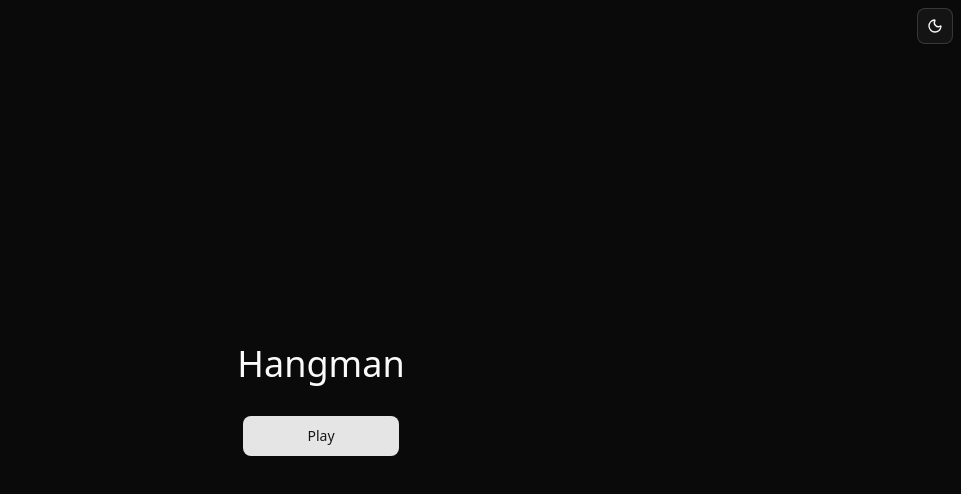
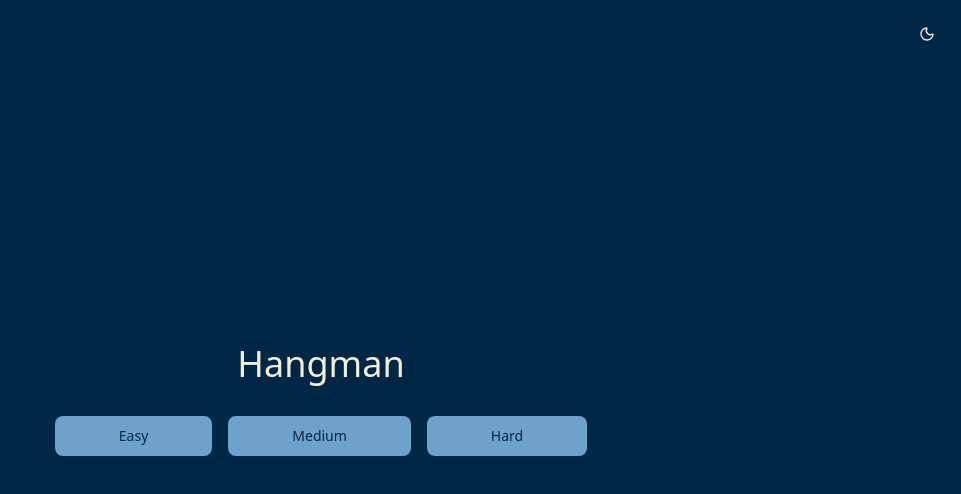
Before and after one commit to Aditya81018/Hangman-AI, a React (Vite) app: page / in a window 1280 px wide. Shown: the top 494 px of the page, without its empty margins (319-1280 px from the left). Built offline with nearby package versions, Linux system fonts and the light colour scheme.

Commit message:
add styling and loading screen

```diff
--- a/src/components/mode-toggle.tsx
+++ b/src/components/mode-toggle.tsx
@@ -11,9 +11,9 @@ export function ModeToggle() {
   }
   return (
     <Button
-      variant="outline"
+      variant="ghost"
       size="icon"
-      className="fixed top-2 right-2"
+      className="fixed top-4 right-4"
       onClick={toggleTheme}
     >
       <Sun className="h-[1.2rem] w-[1.2rem] scale-100 rotate-0 transition-all dark:scale-0 dark:-rotate-90" />
--- a/src/data/words.json
+++ b/src/data/words.json
@@ -1,60 +1,30 @@
-[
+{
+  "easy": [
     "cat","dog","sun","moon","tree","book","game","fish","ball","star",
     "car","cup","hat","ice","egg","bed","map","pen","key","toy",
     "bat","cow","pig","ant","bee","owl","fox","rat","jar","box",
-
-  "apple","grape","lemon","peach","mango","chair","table","house","light","water",
-  "plant","music","river","horse","sheep","zebra","camel","tiger","panda","eagle",
-  "whale","shark","otter","mouse","snake","koala","frog","crab","snail","wolf",
-  "lion","duck","goat","deer","bear","clam","seal","hawk","lynx","bull",
-
+    "apple","grape","lemon","peach","mango","pear","milk","rain","snow","wind",
+    "sand","rock","ship","boat","kite","duck","frog","lion","bear","wolf",
+    "hi","yes","no","ok","hello","good","bye","love","fun","play",
+    "hot day","big cat","red car","blue sky","fast dog","green tree","jump rope","ice cream","sun set","good job"
+  ],
+  "medium": [
     "purple","monkey","banana","rocket","castle","planet","window","guitar","summer","desert",
     "forest","spider","school","dragon","turtle","orange","silver","bridge","pirate","island",
-  "wizard","fairy","parrot","rabbit","donkey","jungle","circus","butter","honey","bread",
-  "garden","flower","market","letter","pencil","eraser","mirror","bucket","candle","knife",
-
-  "elephant","computer","mountain","backpack","dinosaur","hospital","triangle","football","waterfall","strawberry",
-  "adventure","volcano","treasure","butterfly","chocolate","telescope","crocodile","astronaut","rectangle","knowledge",
-  "snowflake","birthday","railroad","airport","teacher","student","library","science","monster","pumpkin",
-  "lantern","holiday","picture","bridge","ladder","rocketship","necklace","diamond","emerald","sapphire",
-
+    "wizard","fairy","parrot","rabbit","donkey","jungle","circus","garden","flower","market",
+    "elephant","computer","mountain","backpack","dinosaur","hospital","triangle","football","pumpkin","holiday",
+    "teacher","student","library","science","pencil","eraser","mirror","candle","ladder","bucket",
+    "bottle","camera","soccer","winter","spring","autumn","violin","circus tent","birthday","railroad","airport",
+    "airplane","painter","driver","singer","dancer","pirate ship","secret room","good luck","best friend","happy day",
+    "sweet home","movie time","rainy day","big dream","new game","high score","fun time"
+  ],
+  "hard": [
     "encyclopedia","chandelier","labyrinth","xylophone","rhinoceros","subterranean","holographic","microorganism","metamorphosis","kaleidoscope",
     "anthropologist","crystallize","fluorescent","incalculable","picturesque","extraordinary","unbelievable","transformation","illustration","mathematics",
-  "architecture","engineering","experiment","technology","philosophy","electricity","revolution","civilization","imagination","navigation",
-  "algorithm","database","programmer","interface","protocol","cyberspace","encryption","satellite","galaxy","asteroid",
-
-  "environment","university","celebration","supermarket","population","information","government","generation","biological","historical",
-  "temperature","atmosphere","adrenaline","helicopter","translation","investigate","consequence","complicated","recreation","dictionary",
-  "literature","restaurant","vegetarian","photograph","television","democracy","education","transportation","communication","independent",
-  "mountaineer","explorer","scientist","astronomy","astronautics","chemistry","physics","geology","biology","anatomy",
-
-  "magnificent","astronomy","exploration","reflection","creativity","mysterious","scientific","microscope","laboratory","orchestra",
-  "basketball","swimming","baseball","volleyball","champion","electrician","carpenter","engineer","mechanic","firefighter",
-  "puzzle","riddle","mystery","climate","weather","storm","tornado","hurricane","earthquake","tsunami",
-  "festival","costume","shadow","lantern","carnival","parade","balloon","confetti","statue","temple",
-
-  "pharaoh","pyramid","sphinx","mummy","treasure","deserted","oasis","hieroglyph","empire","dynasty",
-  "kingdom","palace","fortress","soldier","captain","general","knight","village","citadel","prison",
-  "voyage","sailing","anchor","harbor","compass","piracy","treasure","mermaid","submarine","trident",
-  "octopus","dolphin","seahorse","penguin","albatross","pelican","seagull","narwhal","jellyfish","plankton",
-
-  "theater","curtain","performer","audience","spotlight","costume","makeup","backstage","director","producer",
-  "camera","cinema","episode","documentary","animation","character","villain","dialogue","romance","comedy",
-  "tragedy","fiction","novel","chapter","author","publisher","printer","paperback","hardcover","journal",
-  "magazine","headline","newspaper","editor","columnist","reporter","interview","broadcast","station","satire",
-
-  "planetarium","observatory","constellation","supernova","asteroid","comet","meteor","nebula","galaxy","universe",
-  "gravity","orbit","satellite","spaceship","launchpad","cosmonaut","spacesuit","asterism","blackhole","wormhole",
-  "dimension","parallel","quantum","relativity","particle","neutron","proton","electron","molecule","compound",
-  "voltage","current","circuit","battery","resistor","transistor","magnet","crystal","alloy","radiation",
-
-  "pharmacy","surgery","medicine","vaccine","doctor","patient","nurse","clinic","infection","bacteria",
-  "virus","fungus","disease","injury","fracture","skeleton","muscle","tendon","artery","vein",
-  "oxygen","hydrogen","helium","carbon","nitrogen","sulfur","chlorine","uranium","platinum","titanium",
-  "diamond","ruby","garnet","opal","topaz","jade","quartz","marble","granite","obsidian",
-
-  "continent","country","capital","border","village","region","district","harvest","marketplace","currency",
-  "language","alphabet","syllable","grammar","sentence","paragraph","vocabulary","translation","dialogue","conversation",
-  "friendship","family","marriage","tradition","culture","festival","ceremony","ritual","holiday","vacation",
-  "airplane","journey","ticket","passport","luggage","customs","borderline","embassy","traveler","expedition"
+    "architecture","engineering","experiment","civilization","philosophy","electricity","revolution","imagination","navigation","astronomy",
+    "constellation","supermarket","population","information","government","university","celebration","transportation","communication","independent",
+    "investigator","adventure time","treasure hunt","hidden message","mystery case","detective story","science fiction","outer space","black hole","wormhole",
+    "exploration","reflection","creativity","microscope","laboratory","philosopher","volcano erupt","ancient temple","secret password","haunted house",
+    "parallel world","quantum realm","galactic war","final frontier","lost civilization","forgotten memory","legendary beast","enchanted forest","golden treasure","impossible mission"
   ]
+}
--- a/src/index.css
+++ b/src/index.css
@@ -41,73 +41,114 @@
   --color-sidebar-ring: var(--sidebar-ring);
 }
 
+/* Palette (oklch conversions) */
 :root {
+  --barn-red: oklch(0.321 0.184 29.23); /* #780000 */
+  --fire-brick: oklch(0.501 0.234 29.38); /* #c1121f */
+  --papaya-whip: oklch(0.947 0.034 96.67); /* #fdf0d5 */
+  --prussian-blue: oklch(0.265 0.071 246.75); /* #003049 */
+  --air-superiority-blue: oklch(0.692 0.082 241.57); /* #669bbc */
+
+  /* Theme variables (light) */
   --radius: 0.625rem;
-  --background: oklch(1 0 0);
-  --foreground: oklch(0.145 0 0);
-  --card: oklch(1 0 0);
-  --card-foreground: oklch(0.145 0 0);
-  --popover: oklch(1 0 0);
-  --popover-foreground: oklch(0.145 0 0);
-  --primary: oklch(0.205 0 0);
-  --primary-foreground: oklch(0.985 0 0);
-  --secondary: oklch(0.97 0 0);
-  --secondary-foreground: oklch(0.205 0 0);
-  --muted: oklch(0.97 0 0);
-  --muted-foreground: oklch(0.556 0 0);
-  --accent: oklch(0.97 0 0);
-  --accent-foreground: oklch(0.205 0 0);
-  --destructive: oklch(0.577 0.245 27.325);
-  --border: oklch(0.922 0 0);
-  --input: oklch(0.922 0 0);
-  --ring: oklch(0.708 0 0);
-  --chart-1: oklch(0.646 0.222 41.116);
-  --chart-2: oklch(0.6 0.118 184.704);
-  --chart-3: oklch(0.398 0.07 227.392);
-  --chart-4: oklch(0.828 0.189 84.429);
-  --chart-5: oklch(0.769 0.188 70.08);
-  --sidebar: oklch(0.985 0 0);
-  --sidebar-foreground: oklch(0.145 0 0);
-  --sidebar-primary: oklch(0.205 0 0);
-  --sidebar-primary-foreground: oklch(0.985 0 0);
-  --sidebar-accent: oklch(0.97 0 0);
-  --sidebar-accent-foreground: oklch(0.205 0 0);
-  --sidebar-border: oklch(0.922 0 0);
-  --sidebar-ring: oklch(0.708 0 0);
+
+  --background: var(--papaya-whip);
+  --foreground: var(--prussian-blue);
+
+  --card: var(--papaya-whip);
+  --card-foreground: var(--prussian-blue);
+
+  --popover: var(--papaya-whip);
+  --popover-foreground: var(--prussian-blue);
+
+  --primary: var(--barn-red);
+  --primary-foreground: var(--papaya-whip);
+
+  --secondary: var(--air-superiority-blue);
+  --secondary-foreground: var(--papaya-whip);
+
+  --muted: var(--air-superiority-blue);
+  --muted-foreground: var(--prussian-blue);
+
+  --accent: var(--fire-brick);
+  --accent-foreground: var(--papaya-whip);
+
+  --destructive: var(--fire-brick);
+
+  /* subtle UI surfaces / strokes */
+  --border: var(--air-superiority-blue);
+  --input: oklch(0.692 0.082 241.57 / 0.4); /* softer input fill */
+  --ring: var(--barn-red);
+
+  /* Charts (distinct, spread across palette) */
+  --chart-1: var(--barn-red);
+  --chart-2: var(--fire-brick);
+  --chart-3: var(--prussian-blue);
+  --chart-4: var(--air-superiority-blue);
+  --chart-5: var(--papaya-whip);
+
+  /* Sidebar */
+  --sidebar: var(--papaya-whip);
+  --sidebar-foreground: var(--prussian-blue);
+  --sidebar-primary: var(--barn-red);
+  --sidebar-primary-foreground: var(--papaya-whip);
+  --sidebar-accent: var(--air-superiority-blue);
+  --sidebar-accent-foreground: var(--papaya-whip);
+  --sidebar-border: oklch(0.692 0.082 241.57 / 0.5);
+  --sidebar-ring: var(--barn-red);
 }
 
+/* Dark theme — all same variable names (keeps callers consistent) */
 .dark {
-  --background: oklch(0.145 0 0);
-  --foreground: oklch(0.985 0 0);
-  --card: oklch(0.205 0 0);
-  --card-foreground: oklch(0.985 0 0);
-  --popover: oklch(0.205 0 0);
-  --popover-foreground: oklch(0.985 0 0);
-  --primary: oklch(0.922 0 0);
-  --primary-foreground: oklch(0.205 0 0);
-  --secondary: oklch(0.269 0 0);
-  --secondary-foreground: oklch(0.985 0 0);
-  --muted: oklch(0.269 0 0);
-  --muted-foreground: oklch(0.708 0 0);
-  --accent: oklch(0.269 0 0);
-  --accent-foreground: oklch(0.985 0 0);
-  --destructive: oklch(0.704 0.191 22.216);
-  --border: oklch(1 0 0 / 10%);
-  --input: oklch(1 0 0 / 15%);
-  --ring: oklch(0.556 0 0);
-  --chart-1: oklch(0.488 0.243 264.376);
-  --chart-2: oklch(0.696 0.17 162.48);
-  --chart-3: oklch(0.769 0.188 70.08);
-  --chart-4: oklch(0.627 0.265 303.9);
-  --chart-5: oklch(0.645 0.246 16.439);
-  --sidebar: oklch(0.205 0 0);
-  --sidebar-foreground: oklch(0.985 0 0);
-  --sidebar-primary: oklch(0.488 0.243 264.376);
-  --sidebar-primary-foreground: oklch(0.985 0 0);
-  --sidebar-accent: oklch(0.269 0 0);
-  --sidebar-accent-foreground: oklch(0.985 0 0);
-  --sidebar-border: oklch(1 0 0 / 10%);
-  --sidebar-ring: oklch(0.556 0 0);
+  /* Palette are read from :root vars; theme variables override only roles */
+  --background: var(--prussian-blue);
+  --foreground: var(--papaya-whip);
+
+  --card: var(--barn-red);
+  --card-foreground: var(--papaya-whip);
+
+  --popover: var(--barn-red);
+  --popover-foreground: var(--papaya-whip);
+
+  /* swap role emphasis for dark mode: blue primary for high contrast on dark bg */
+  --primary: var(--air-superiority-blue);
+  --primary-foreground: var(--prussian-blue);
+
+  --secondary: var(--papaya-whip);
+  --secondary-foreground: var(--prussian-blue);
+
+  --muted: var(--air-superiority-blue);
+  --muted-foreground: var(--papaya-whip);
+
+  --accent: var(--barn-red);
+  --accent-foreground: var(--papaya-whip);
+
+  --destructive: var(--fire-brick);
+
+  /* subtle UI surfaces / strokes for dark */
+  --border: oklch(0.947 0.034 96.67 / 0.1); /* faint light stroke */
+  --input: oklch(0.947 0.034 96.67 / 0.15);
+  --ring: var(--fire-brick);
+
+  /* Charts (re-ordered for visibility on dark) */
+  --chart-1: var(--air-superiority-blue);
+  --chart-2: var(--papaya-whip);
+  --chart-3: var(--barn-red);
+  --chart-4: var(--fire-brick);
+  --chart-5: var(--prussian-blue);
+
+  /* Sidebar */
+  --sidebar: var(--barn-red);
+  --sidebar-foreground: var(--papaya-whip);
+  --sidebar-primary: var(--air-superiority-blue);
+  --sidebar-primary-foreground: var(--papaya-whip);
+  --sidebar-accent: var(--papaya-whip);
+  --sidebar-accent-foreground: var(--prussian-blue);
+  --sidebar-border: oklch(0.947 0.034 96.67 / 0.1);
+  --sidebar-ring: var(--fire-brick);
+
+  /* keep radius in dark too (callers expect it present) */
+  --radius: 0.625rem;
 }
 
 @layer base {
--- a/src/lib/router.tsx
+++ b/src/lib/router.tsx
@@ -1,10 +1,11 @@
 import GamePage from "@/pages/game";
 import HomePage from "@/pages/home";
+import NotFoundPage from "@/pages/not-found.page";
 import { createBrowserRouter } from "react-router";
 
 const router = createBrowserRouter([
-  { path: "/", element: <HomePage /> },
-  { path: "/game", element: <GamePage /> },
+  { path: "/", element: <HomePage />, errorElement: <NotFoundPage /> },
+  { path: "/game/:difficulty", element: <GamePage /> },
 ]);
 
 export default router;
--- a/src/pages/game/index.tsx
+++ b/src/pages/game/index.tsx
@@ -7,9 +7,16 @@ import { Button } from "@/components/ui/button";
 import { getRandom } from "@/lib/helper";
 import words from "@/data/words.json";
 import { ArrowLeft } from "lucide-react";
-import { Link } from "react-router";
+import { Link, useParams } from "react-router";
 
 export default function GamePage() {
+  let { difficulty = "easy" } = useParams();
+  if (["easy", "medium", "hard"].includes(difficulty) === false) {
+    difficulty = "easy";
+  }
+  const wordList =
+    words[difficulty as "easy" | "medium" | "hard"] ?? words["easy"];
+
   const parts: Parts[] = [
     "rope",
     "face",
@@ -21,12 +28,12 @@ export default function GamePage() {
   ];
 
   const [originalWord, setOriginalWord] = useState(
-    getRandom(words).toUpperCase()
+    getRandom(wordList).toUpperCase()
   );
   const [decodedWord, setDecodedWord] = useState("");
   const [disabledKeys, setDisabledKeys] = useState("");
   const [lives, setLives] = useState(parts.length);
-  const [hiddenParts, setHiddenParts] = useState<Parts[]>([]);
+  const [hiddenParts, setHiddenParts] = useState<Parts[]>(parts);
   const [gameState, setGameState] = useState<"playing" | "won" | "lost">(
     "playing"
   );
@@ -82,9 +89,9 @@ export default function GamePage() {
   }
 
   function handleRestart() {
-    let newWord = getRandom(words).toUpperCase();
+    let newWord = getRandom(wordList).toUpperCase();
     while (newWord === originalWord) {
-      newWord = getRandom(words).toUpperCase();
+      newWord = getRandom(wordList).toUpperCase();
     }
     setOriginalWord(newWord);
     setDisabledKeys("");
--- a/src/pages/game/keyboard.tsx
+++ b/src/pages/game/keyboard.tsx
@@ -17,7 +17,7 @@ export default function Keyboard({ disabledKeys, onClick }: KeyboardProps) {
               onClick={() => onClick?.(key)}
               disabled={disabledKeys?.includes(key)}
               key={key}
-              className="text-2xl w-6 font-black font-mono disabled:text-muted-foreground"
+              className="text-2xl w-6 font-black font-mono disabled:text-muted"
             >
               {key}
             </button>
--- a/src/pages/home/index.tsx
+++ b/src/pages/home/index.tsx
@@ -7,11 +7,23 @@ export default function HomePage() {
     <div className="flex flex-col gap-8 w-screen h-screen items-center justify-center">
       <div className="text-4xl">Hangman</div>
 
-      <Link to={"/game"}>
-        <Button size="lg" className="px-16">
-          Play
-        </Button>
-      </Link>
+      <div className="flex gap-4 max-md:flex-col">
+        <Link to={"/game/easy"}>
+          <Button size="lg" className="px-16">
+            Easy
+          </Button>
+        </Link>
+        <Link to={"/game/medium"}>
+          <Button size="lg" className="px-16">
+            Medium
+          </Button>
+        </Link>
+        <Link to={"/game/hard"}>
+          <Button size="lg" className="px-16">
+            Hard
+          </Button>
+        </Link>
+      </div>
       <ModeToggle />
     </div>
   );
```
Also changed, not shown: src/pages/not-found.page.tsx (added, +17 -0 lines). Lines whose indentation alone changed are shown as unchanged.
